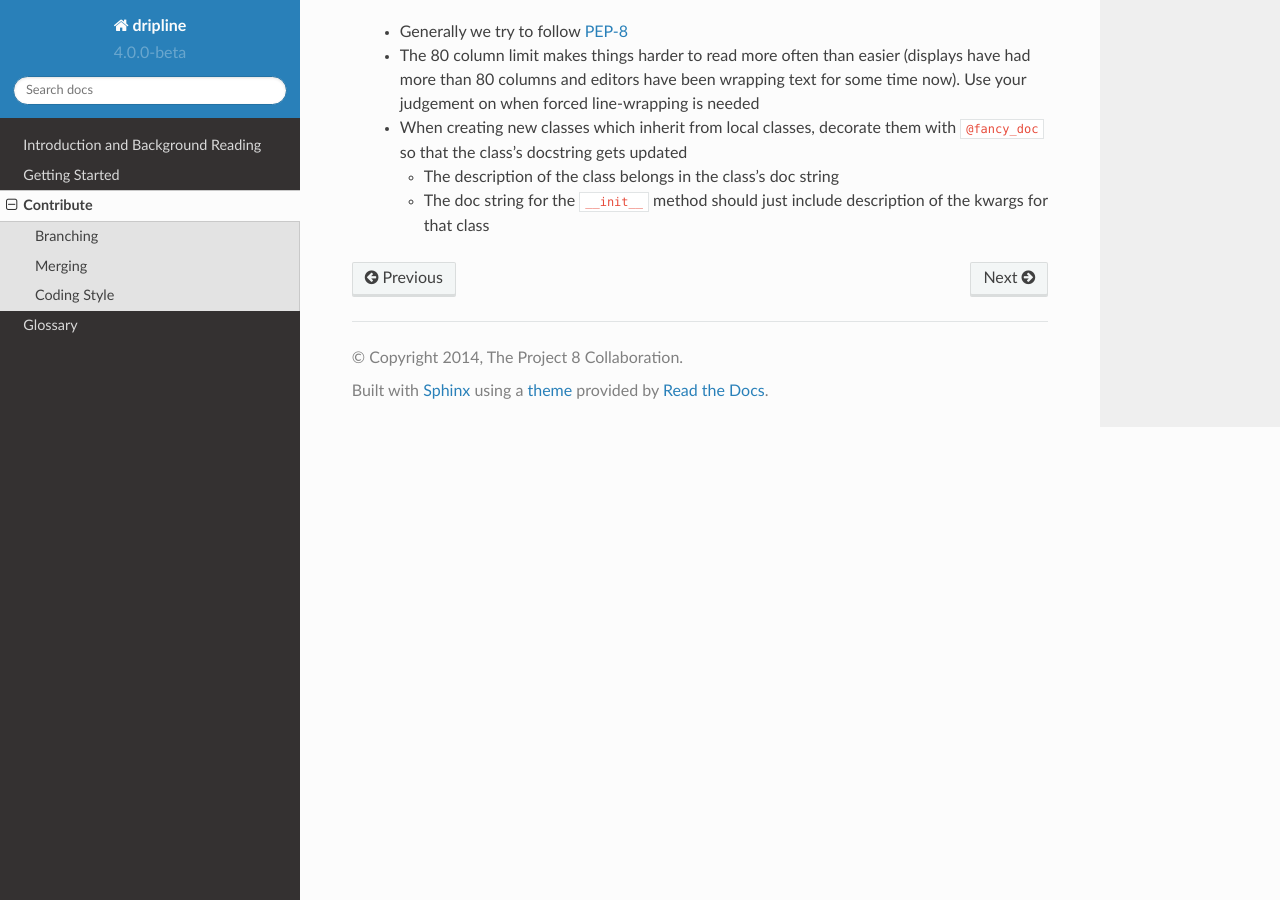
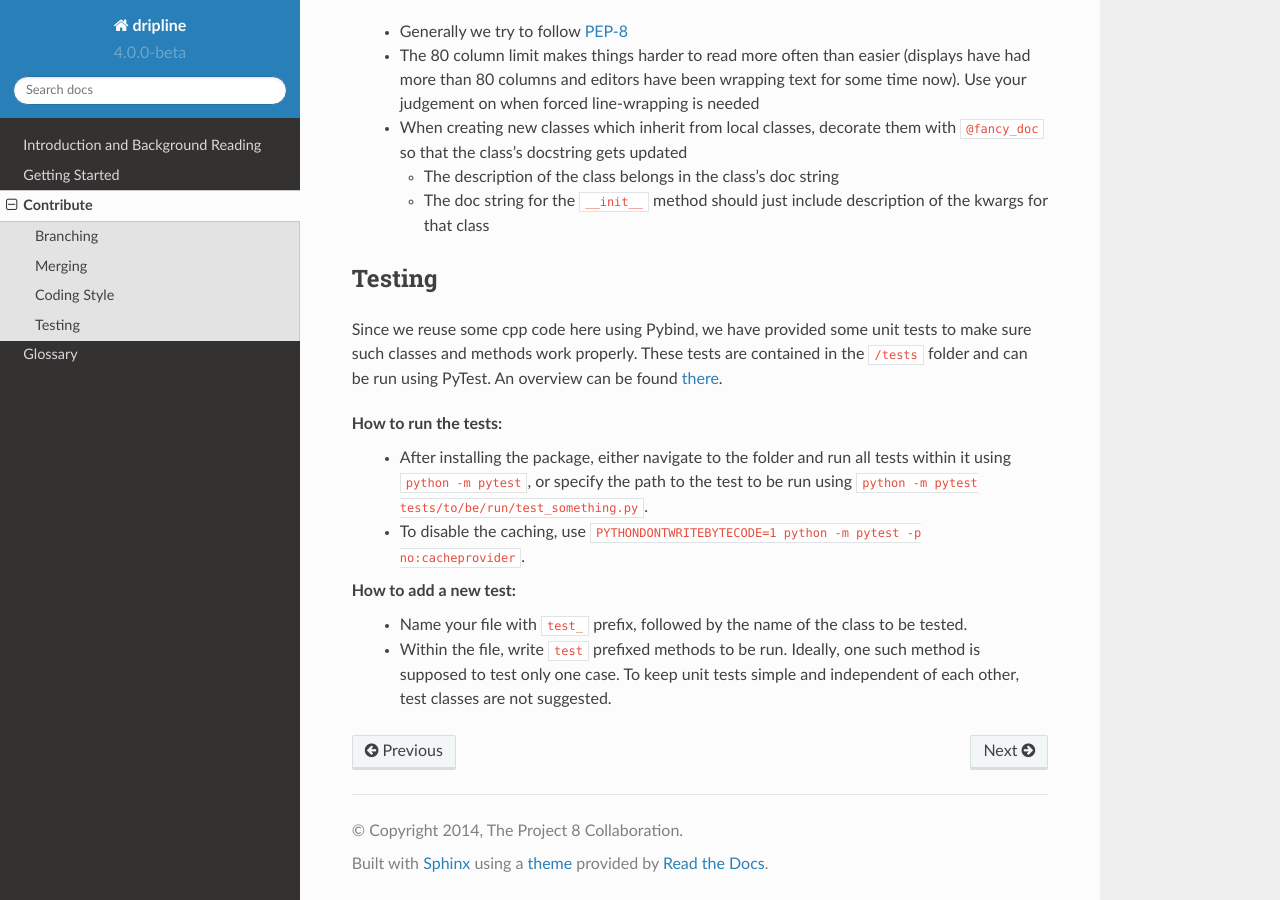
Before and after one commit to driplineorg/dripline-python, a Sphinx documentation site: the page built from doc/contribute.rst, in a window 1280 px wide and 900 px high, scrolled down 985 px. Built offline with Sphinx 7.4.7 and the Read the Docs theme 2.0.0, drawn with Linux system fonts in a browser that asks for light colours; pages that are not in the unit, such as notebooks, are missing from menus.

Commit message:
Update contribute.rst

```diff
--- a/doc/contribute.rst
+++ b/doc/contribute.rst
@@ -37,3 +37,16 @@ Based on that we prefer the following:
 
     - The description of the class belongs in the class's doc string
     - The doc string for the ``__init__`` method should just include description of the kwargs for that class
+
+Testing
+============
+
+Since we reuse some cpp code here using Pybind, we have provided some unit tests to make sure such classes and methods work properly. These tests are contained in the ``/tests`` folder and can be run using PyTest. An overview can be found `there <http://doc.pytest.org/en/5.3.5/goodpractices.html/>`_.
+
+How to run the tests:
+  - After installing the package, either navigate to the folder and run all tests within it using ``python -m pytest``, or specify the path to the test to be run using ``python -m pytest tests/to/be/run/test_something.py``.
+  - To disable the caching, use ``PYTHONDONTWRITEBYTECODE=1 python -m pytest -p no:cacheprovider``.
+
+How to add a new test:
+  - Name your file with ``test_`` prefix, followed by the name of the class to be tested.
+  - Within the file, write ``test`` prefixed methods to be run. Ideally, one such method is supposed to test only one case. To keep unit tests simple and independent of each other, test classes are not suggested.
```
